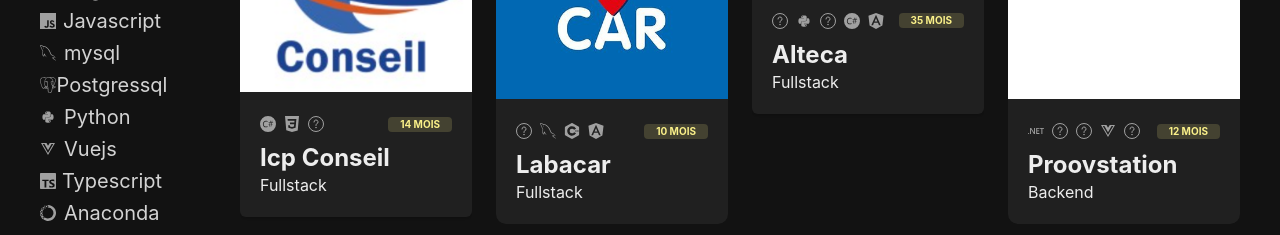
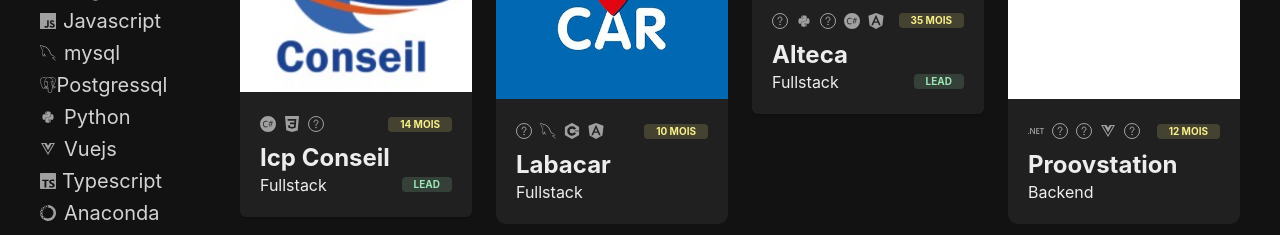
Before and after one commit to Julienmatthieu/JulienBogiraud, a React (Vite) app: page / in a window 1280 px wide. Shown: the part 240-475 px from the top of the page. Built offline with nearby package versions, Linux system fonts and the light colour scheme.

Commit message:
adding a Leaddev badge and rework badges

```diff
--- /dev/null
+++ b/src/components/Badges/Basges.tsx
@@ -0,0 +1,16 @@
+import { Badge } from "@chakra-ui/react";
+
+interface Props {
+  color?: "yellow" | "green";
+  label: string;
+}
+
+const Badges = ({ color = "yellow", label }: Props) => {
+  return (
+    <Badge colorScheme={color} fontSize="10px" paddingX={3} borderRadius="4px">
+      {label}
+    </Badge>
+  );
+};
+
+export default Badges;
--- a/src/components/JobGrid/JobBagdes.tsx
+++ b/src/components/JobGrid/JobBagdes.tsx
@@ -1,6 +1,6 @@
 import { Badge, HStack } from "@chakra-ui/react";
 import { Job } from "../../hooks/useJob";
-import ".";
+import Badges from "../Badges/Basges";
 
 interface Props {
   job: Job;
@@ -9,27 +9,7 @@
 const JobBagdes = ({ job }: Props) => {
   return (
     <HStack>
-      {/* {job.isLead && (
-         Ajouter sur l'image
-        <Badge
-          colorScheme={"green"}
-          fontSize="10px"
-          paddingX={3}
-          borderRadius="4px"
-        >
-          Lead Dev
-        </Badge>
-      )} */}
-      {job.durationMonths && (
-        <Badge
-          colorScheme={"yellow"}
-          fontSize="10px"
-          paddingX={3}
-          borderRadius="4px"
-        >
-          {job.durationMonths} mois
-        </Badge>
-      )}
+      <Badges color="yellow" label={job.durationMonths + " mois"}></Badges>
     </HStack>
   );
 };
--- a/src/components/JobGrid/JobCard.tsx
+++ b/src/components/JobGrid/JobCard.tsx
@@ -4,6 +4,7 @@
 import LanguageIconList from "../LanguageIconList/LanguageIconList";
 import JobBagdes from "./JobBagdes";
 import { jobImagesMap } from "../../services/JobImageMap";
+import Badges from "../Badges/Basges";
 
 interface Props {
   job: Job;
@@ -19,7 +20,10 @@
           <JobBagdes job={job}></JobBagdes>
         </HStack>
         <Heading fontSize="2xl">{job.title}</Heading>
-        <Text>{job.role}</Text>
+        <HStack justifyContent={"space-between"}>
+          <Text>{job.role}</Text>
+          {job.isLead && <Badges color="green" label="Lead"></Badges>}
+        </HStack>
       </CardBody>
     </Card>
   );
```
